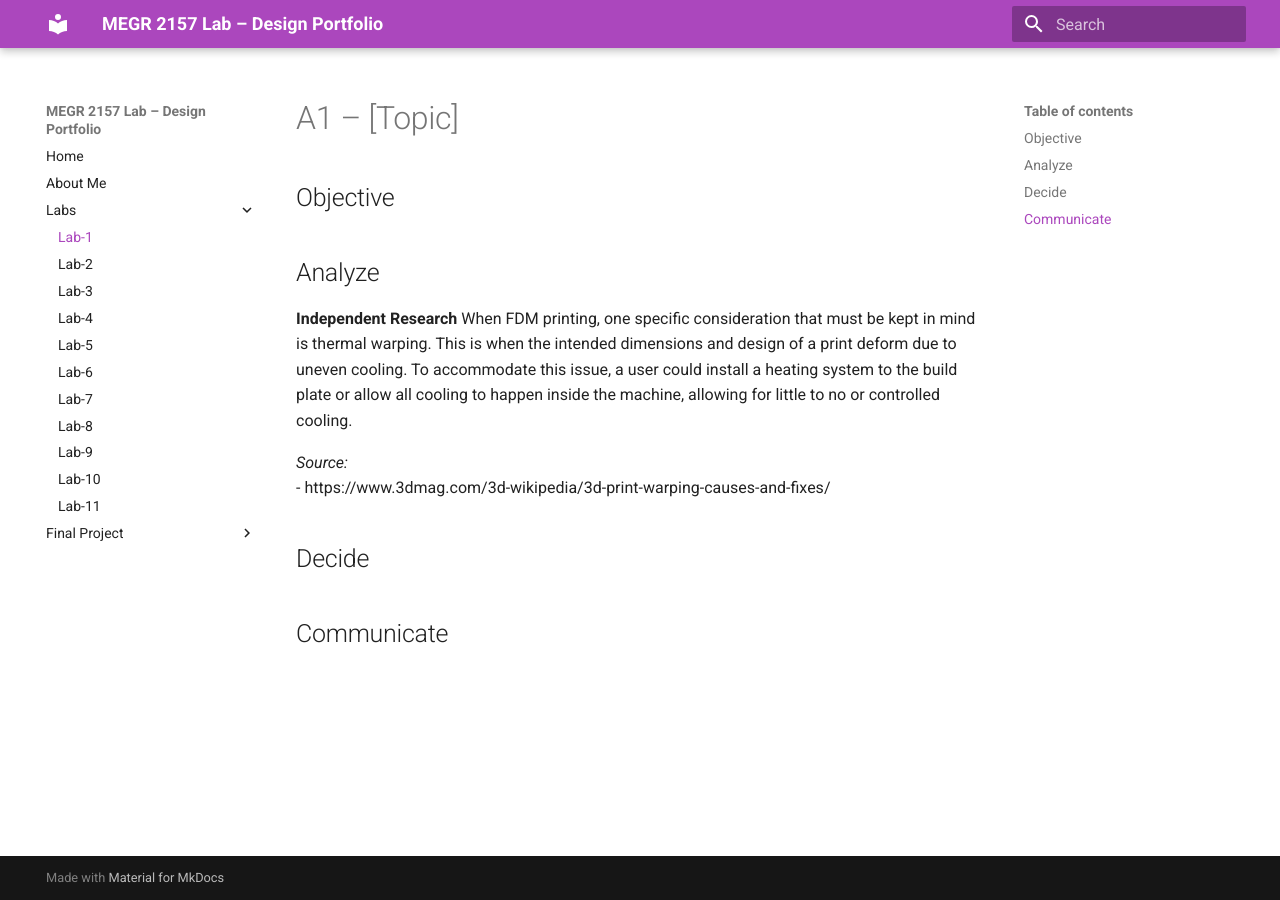
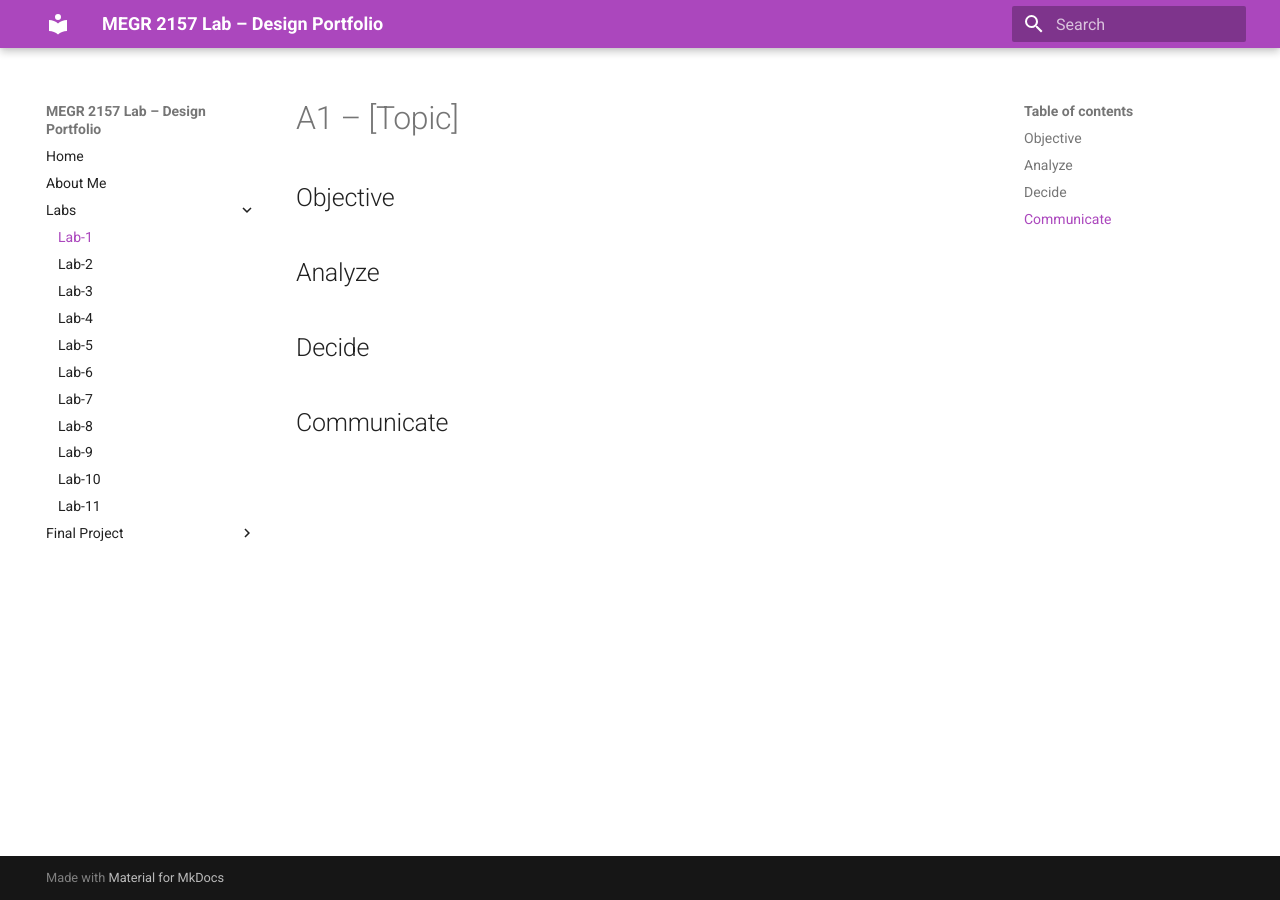
Before and after one commit to swils201/saniyah-wilson-portfolio, an MkDocs documentation site: the page built from docs/Labs/L01/index.md, in a window 1280 px wide. Built offline with MkDocs 1.6.1 and Material for MkDocs 9.7.7, drawn with Linux system fonts in a browser that asks for light colours.

Commit message:
Update index.md

```diff
--- a/docs/Labs/L01/index.md
+++ b/docs/Labs/L01/index.md
@@ -4,11 +4,9 @@
 
 
 ## Analyze
-**Independent Research**
-When FDM printing, one specific consideration that must be kept in mind is thermal warping. This is when the intended dimensions and design of a print deform due to uneven cooling. To accommodate this issue, a user could install a heating system to the build plate or allow all cooling to happen inside the machine, allowing for little to no or controlled cooling.
 
-*Source:*
-- https://www.3dmag.com/3d-wikipedia/3d-print-warping-causes-and-fixes/
+
+
 ## Decide
 
 
```
